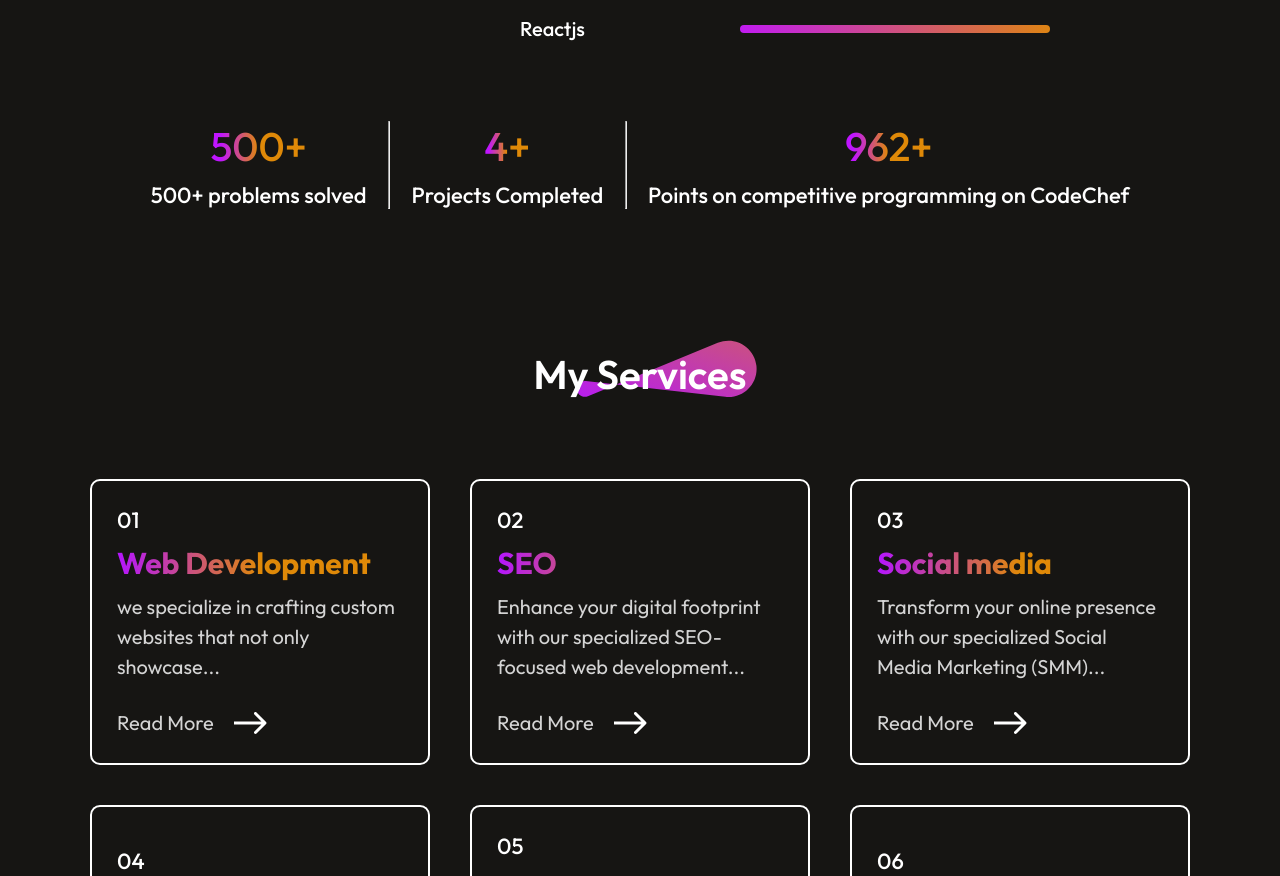
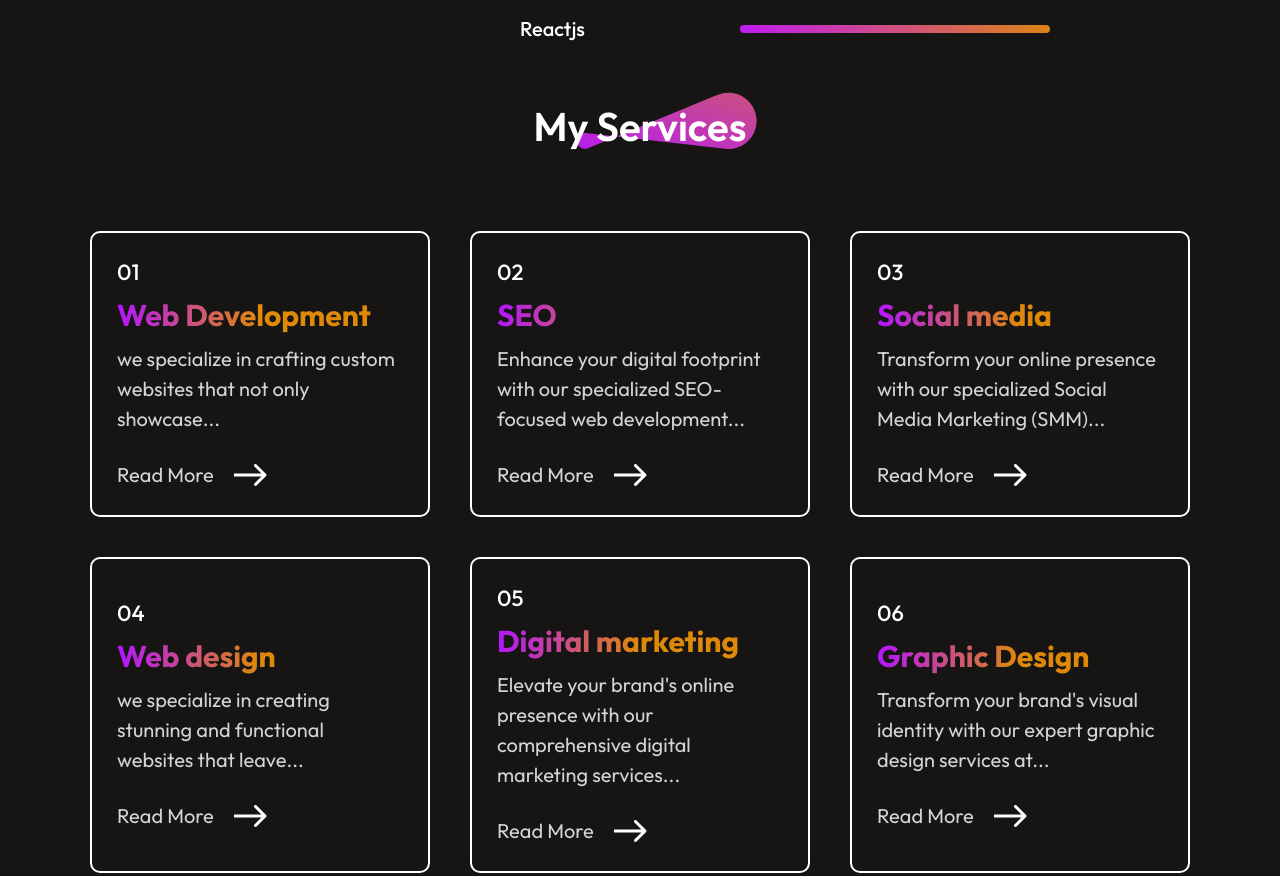
Before and after one commit to abdullahsaybass/my-portfolio, a React (Vite) app: page / in a window 1280 px wide. Shown: the part 1480-2356 px from the top of the page. Built offline with nearby package versions, Linux system fonts and the light colour scheme.

Commit message:
Update About.jsx

```diff
--- a/src/componenet/about/About.jsx
+++ b/src/componenet/about/About.jsx
@@ -44,23 +44,6 @@ const About = () => {
                 </div>
             </div>
         </div>
-
-        <div className="about-achievements">
-            <div className="about-achievment">
-                <h1>500+</h1>
-                <p>500+ problems solved</p>
-            </div>
-            <hr />
-             <div className="about-achievment">
-                <h1>4+</h1>
-                <p>Projects Completed</p>
-            </div>
-            <hr />
-             <div className="about-achievment">
-                <h1>962+</h1>
-                <p>Points on competitive programming on CodeChef</p>
-            </div>
-        </div>
     </div>
   )
 }
```
